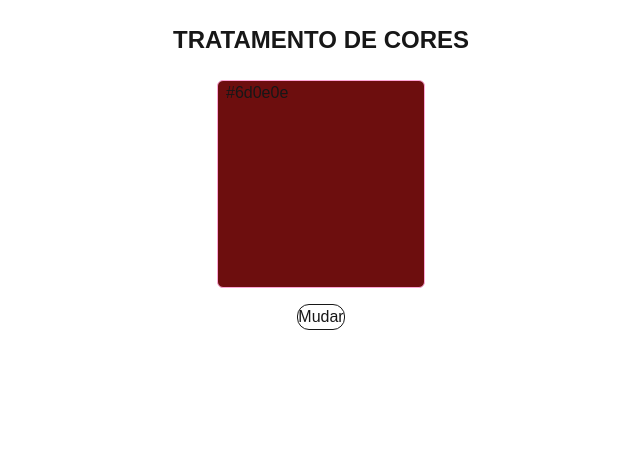
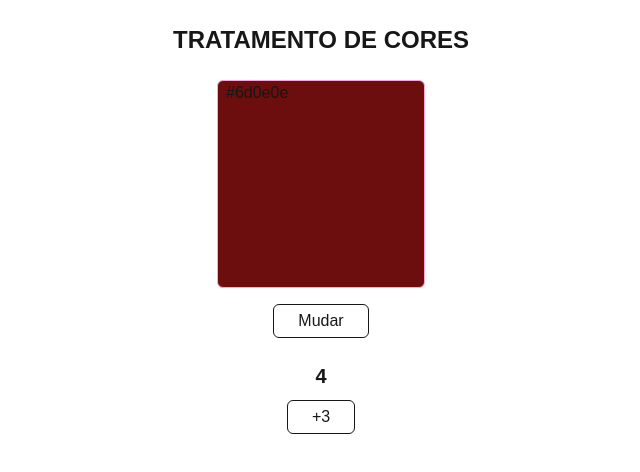
Before and after one commit to EdsonGaspar/journey-reactjs, a Next.js app: page /cores in a window 1280 px wide. Shown: the top 472 px of the page, without its empty margins (319-959 px from the left). Built offline with nearby package versions, Linux system fonts and the light colour scheme.

Commit message:
feat: Counter randomizado e incremento por 3

```diff
--- a/app/cores/page.tsx
+++ b/app/cores/page.tsx
@@ -1,4 +1,5 @@
 import { Colorizer } from "@/components/cores/colorizer";
+import { CounterComponent } from "@/components/cores/conter";
 
 export default function PageColor() {
   return (
@@ -7,6 +8,7 @@ export default function PageColor() {
         Tratamento de cores
       </header>
       <Colorizer />
+      <CounterComponent />
     </div>
   );
 }
--- a/components/cores/colorizer.tsx
+++ b/components/cores/colorizer.tsx
@@ -22,7 +22,7 @@ export function Colorizer() {
       >
         <span className="p-2">{color}</span>
       </div>
-      <button className="border rounded-xl" onClick={handleColor}>
+      <button className="border rounded-md px-6 py-1" onClick={handleColor}>
         Mudar
       </button>
     </div>
--- /dev/null
+++ b/components/cores/conter.tsx
@@ -0,0 +1,24 @@
+/**
+ * Criar uma aplicacao que permita o contador comecar com um numero aleatorio e estar a acrescentar +3
+ */
+"use client";
+import { useState } from "react";
+
+export function CounterComponent() {
+  const [counter, setCounter] = useState(() => Math.floor(Math.random() * 16));
+
+  const increment = () => {
+    setCounter(counter + 3);
+  };
+  return (
+    <div className="flex items-center justify-center flex-col my-6 gap-2.5">
+      <h2 className="text-center font-bold text-xl ">{counter}</h2>
+      <button
+        onClick={increment}
+        className="text-center border rounded-md px-6 py-1"
+      >
+        +3
+      </button>
+    </div>
+  );
+}
```
